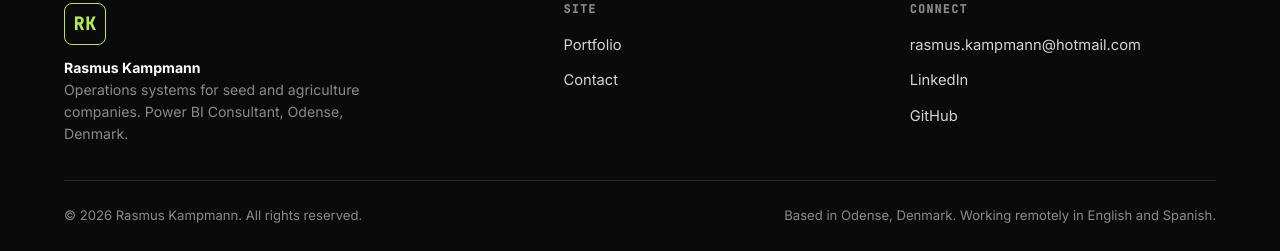
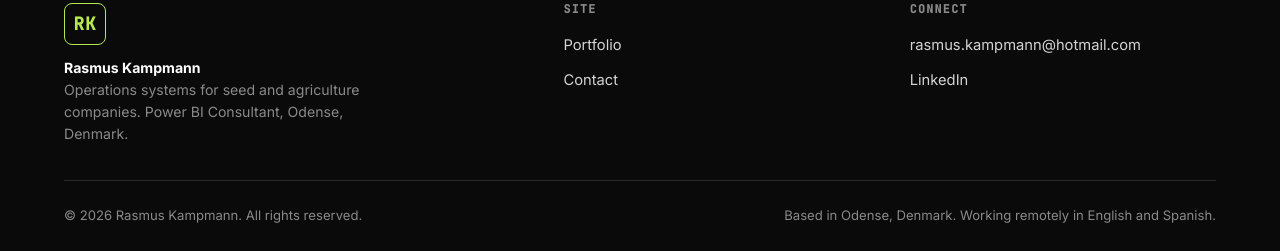
Before and after one commit to rasmuskampmann1998/rasmuskampmann.com, a Jekyll site: the page built from index.md, in a window 1280 px wide and 900 px high, scrolled down 3752 px. Shown: the part 646-897 px from the top of the window. Built offline with Jekyll 4.4.1, drawn with Linux system fonts in a browser that asks for light colours.

Commit message:
Drop GitHub from the footer
Co-Authored-By: Claude Opus 5.5 <noreply@anthropic.com>

```diff
--- a/_includes/footer.html
+++ b/_includes/footer.html
@@ -17,7 +17,6 @@
         <ul>
           <li><a href="mailto:{{ site.author.email }}">{{ site.author.email }}</a></li>
           <li><a href="{{ site.author.linkedin }}" target="_blank" rel="noopener">LinkedIn</a></li>
-          <li><a href="{{ site.author.github }}" target="_blank" rel="noopener">GitHub</a></li>
         </ul>
       </div>
     </div>
```
